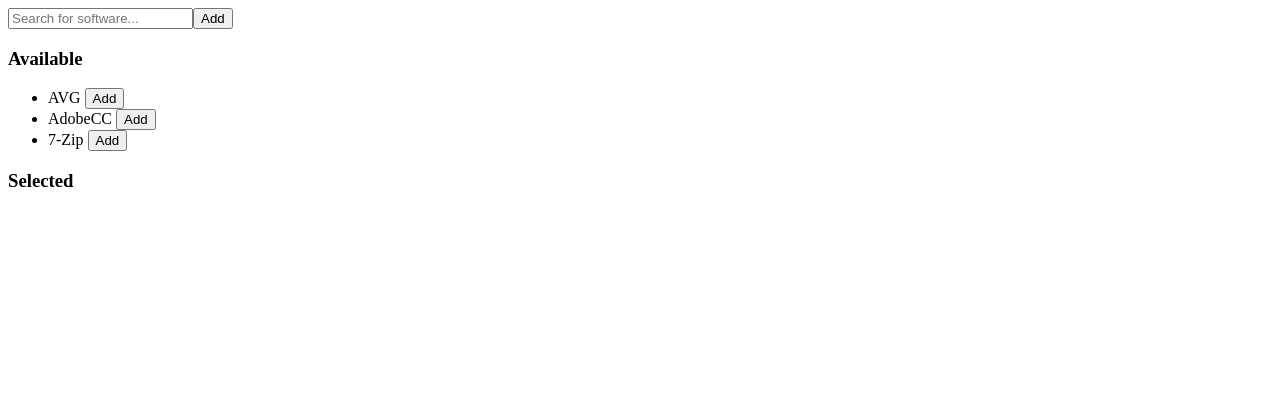
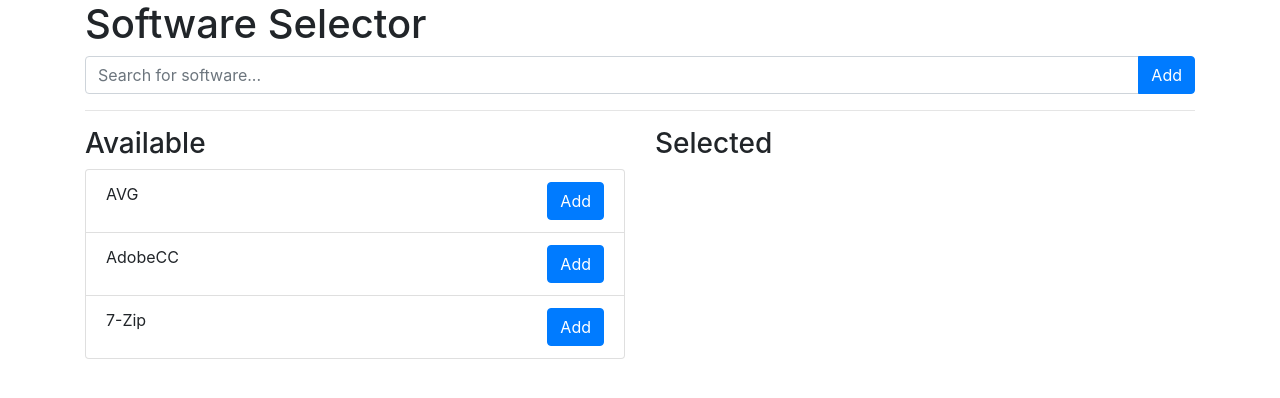
Before and after one commit to cpgillem/software-selector, a Vue app: page / in a window 1280 px wide. Shown: the top 398 px of the page. Built offline with nearby package versions, Linux system fonts and the light colour scheme.

Commit message:
Add bootstrap.

```diff
--- a/public/index.html
+++ b/public/index.html
@@ -5,6 +5,7 @@
     <meta http-equiv="X-UA-Compatible" content="IE=edge">
     <meta name="viewport" content="width=device-width,initial-scale=1.0">
     <link rel="shortcut icon" href="<%= webpackConfig.output.publicPath %>favicon.ico">
+    <link rel="stylesheet" href="https://stackpath.bootstrapcdn.com/bootstrap/4.1.1/css/bootstrap.min.css" integrity="sha384-WskhaSGFgHYWDcbwN70/dfYBj47jz9qbsMId/iRN3ewGhXQFZCSftd1LZCfmhktB" crossorigin="anonymous">
     <title>software-selector</title>
   </head>
   <body>
@@ -13,5 +14,8 @@
     </noscript>
     <div id="app"></div>
     <!-- built files will be auto injected -->
+    <script src="https://code.jquery.com/jquery-3.3.1.slim.min.js" integrity="sha384-q8i/X+965DzO0rT7abK41JStQIAqVgRVzpbzo5smXKp4YfRvH+8abtTE1Pi6jizo" crossorigin="anonymous"></script>
+    <script src="https://cdnjs.cloudflare.com/ajax/libs/popper.js/1.14.3/umd/popper.min.js" integrity="sha384-ZMP7rVo3mIykV+2+9J3UJ46jBk0WLaUAdn689aCwoqbBJiSnjAK/l8WvCWPIPm49" crossorigin="anonymous"></script>
+    <script src="https://stackpath.bootstrapcdn.com/bootstrap/4.1.1/js/bootstrap.min.js" integrity="sha384-smHYKdLADwkXOn1EmN1qk/HfnUcbVRZyYmZ4qpPea6sjB/pTJ0euyQp0Mk8ck+5T" crossorigin="anonymous"></script>
   </body>
 </html>
--- a/src/App.vue
+++ b/src/App.vue
@@ -1,6 +1,8 @@
 <template>
   <div id="app">
+    <div class="container">
       <SoftwareSelector />
+    </div>
   </div>
 </template>
 
--- a/src/components/SoftwareSelector.vue
+++ b/src/components/SoftwareSelector.vue
@@ -1,30 +1,47 @@
 <template>
-    <div>
+    <div id="software-selector">
+        <div class="row">
+            <div class="col-sm">
+                <h1>Software Selector</h1>
+                <div class="input-group">
                     <input
+                        class="form-control"
                         v-model="searchTerm"
                         v-on:keyup="handleSearch"
                         v-on:keyup.enter="handleSearchEnter"
                         placeholder="Search for software..."
                         type="text"
+                        aria-describedby="searchHelp"
                     />
-        <button v-on:click="handleSearchEnter">Add</button>
-        <div v-if="err">{{ errMsg }}</div>
+                    <div class="input-group-append">
+                        <button class="btn btn-primary" v-on:click="handleSearchEnter">Add</button>
+                    </div>
+                </div>
+                <small class="form-text muted" id="searchHelp" v-if="err">{{ errMsg }}</small>
+                <hr/>
+            </div>
+        </div>
 
+        <div class="row">
+            <div class="col-md-6">
                 <h3>Available</h3>
-        <ul>
-            <li v-for="s in filteredSoftware" :key="s.id">
+                <ul class="list-group">
+                    <li class="list-group-item" v-for="s in filteredSoftware" :key="s.id">
                         {{ s.name }}
-                <button v-on:click="s.selected = true">Add</button>
+                        <button class="btn btn-primary float-right" v-on:click="s.selected = true">Add</button>
                     </li>
                 </ul>
-
+            </div>
+            <div class="col-md-6">
                 <h3>Selected</h3>
-        <ul>
-            <li v-for="s in selectedSoftware" :key="s.id">
+                <ul class="list-group">
+                    <li class="list-group-item" v-for="s in selectedSoftware" :key="s.id">
                         {{ s.name }}
-                <button v-on:click="s.selected = false">Remove</button>
+                        <button class="btn btn-primary float-right" v-on:click="s.selected = false">Remove</button>
                     </li>
                 </ul>
+            </div>
+        </div>
     </div>
 </template>
 
```
Lines whose indentation alone changed are shown as unchanged.
